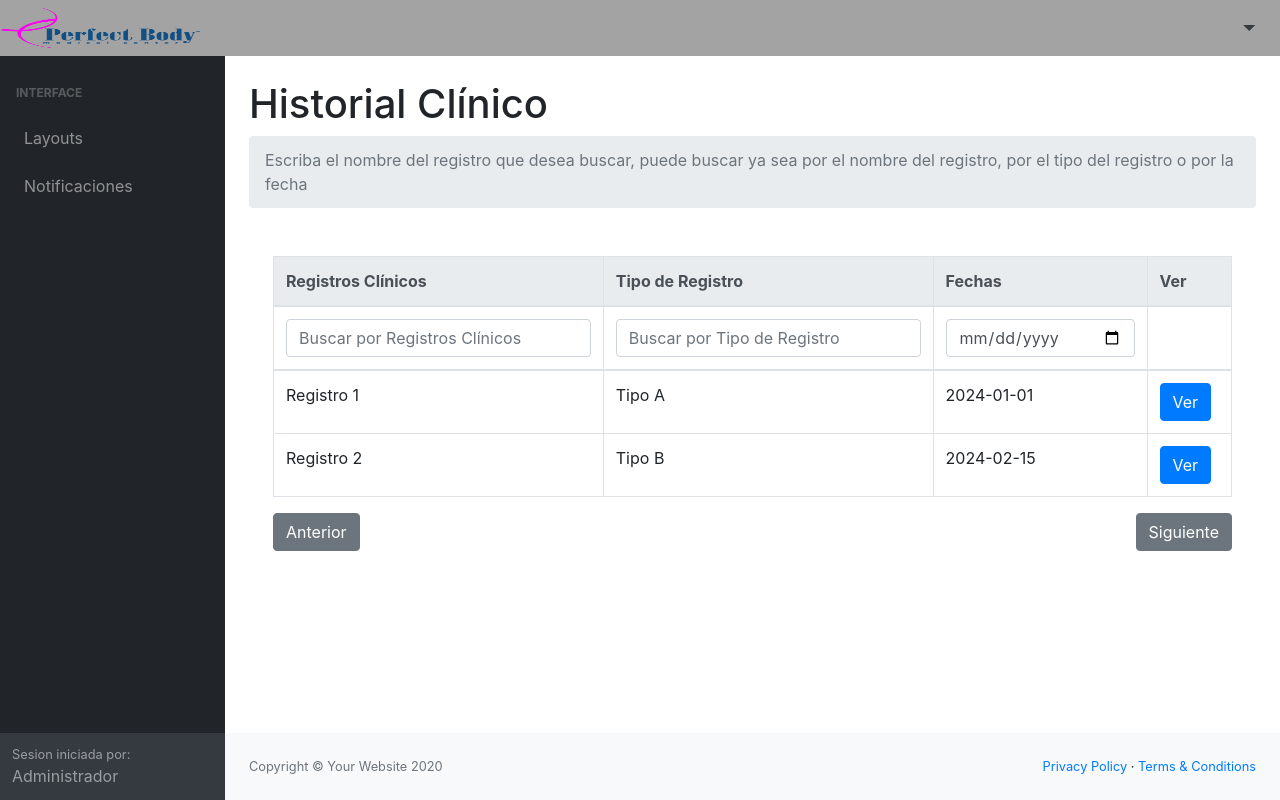
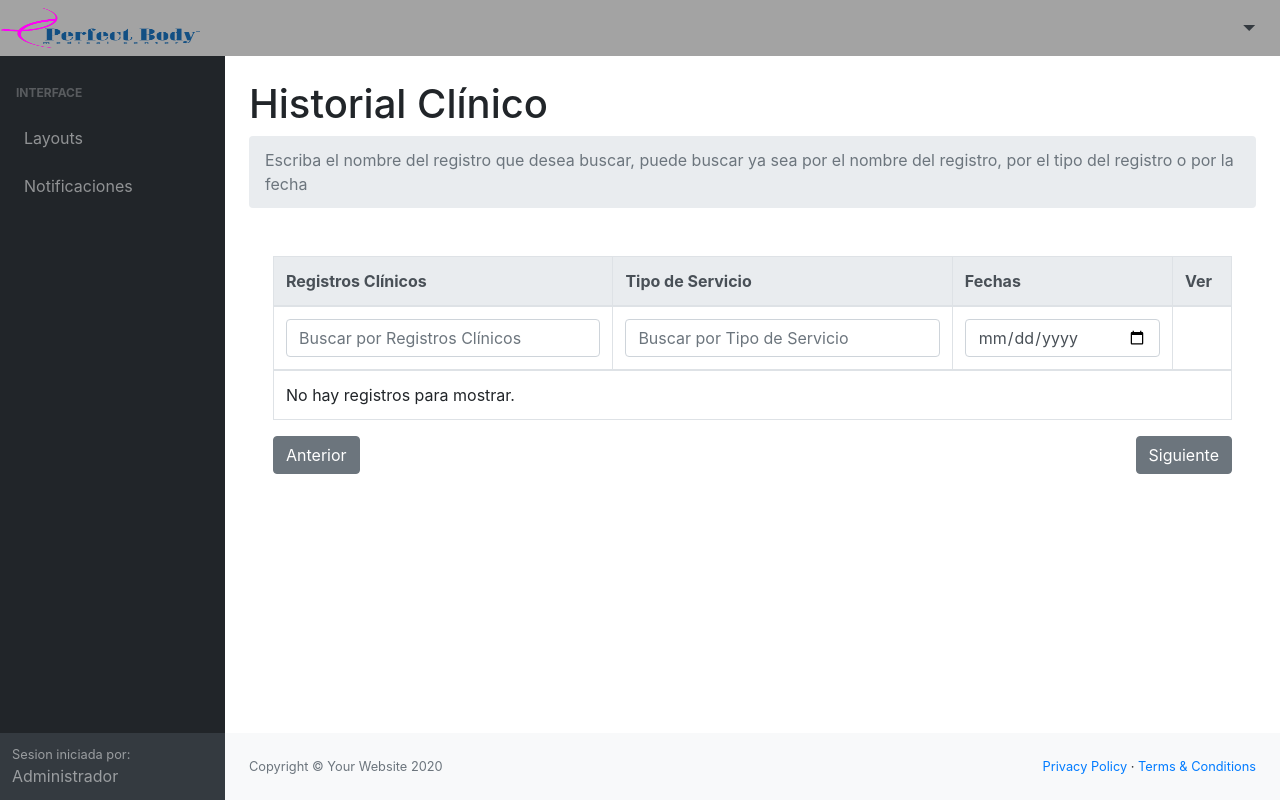
Before and after one commit to AndersonMal/projectregisterclinicalpb, a PHP site: page /index.php?url=Users in a window 1280 px wide. Run offline with PHP 8.4, Linux system fonts and the light colour scheme; the visitor is signed in with stand-in values (Sample User, id 1); a stand-in replaces the project's code that opens the database connection; some libraries are stand-ins or nearby versions.

Commit message:
Agg table in mainUser for show date of users, not terminated, remember search in internet about that

```diff
--- a/Controllers/RegisterController.php
+++ b/Controllers/RegisterController.php
@@ -63,5 +63,6 @@ class RegisterController extends Controller {
         }
         die();
     }
+
 }
 ?>
--- a/Controllers/Users.php
+++ b/Controllers/Users.php
@@ -13,12 +13,28 @@ class Users extends Controller{
 
     public function index()
     {
+        if (!isset($_SESSION['id_user'])) {
+            header("Location: " . base_url );
+            exit();
+        }
         //print_r($this->model->getUser());
         $this->views->getView($this, "index");
     }
 
+    public function logout() {
+        session_unset();
+        session_destroy();
+        header("Location: " . base_url );
+        exit();
+    }
+
     public function validate(){
         try {
+            if(isset($_POST['logout']))
+                {
+                    session_destroy();
+                    unset($_SESSION['username']);
+                }
             if(empty($_POST['document']) || empty($_POST['password'])){
                 $msg = "Los campos estan vacios";
             } else {
@@ -39,7 +55,6 @@ class Users extends Controller{
         }
         die();
     }
-
 }
 
 ?>
--- a/Views/Templates/mainUser.php
+++ b/Views/Templates/mainUser.php
@@ -8,7 +8,7 @@
         <meta name="author" content="" />
         <title>Registro clínico</title>
         <link href="<?php echo base_url; ?>/Assets/css/styles.css" rel="stylesheet" />
-        <script src="<?php echo base_url; ?>Assets/js/all.min.js" crossorigin="anonymous"></script>
+        <script src="<?php echo base_url; ?>/Assets/js/all.min.js" crossorigin="anonymous"></script>
     </head>
     <body class="sb-nav-fixed">
         <nav class="sb-topnav navbar navbar-expand navbar-dark bg-dark">
@@ -24,7 +24,9 @@
                     <div class="dropdown-menu dropdown-menu-right" aria-labelledby="userDropdown">
                         <a class="dropdown-item" href="#">Ayuda</a>
                         <div class="dropdown-divider"></div>
-                        <a class="dropdown-item" href="login.html">Cerrar sesión</a>
+                        <form id="logout" method="POST" action="<?php echo base_url; ?>Users/logout">
+                        <button type="submit" class="dropdown-item">Cerrar sesión</button>
+                    </form>
                     </div>
                 </li>
             </ul>
@@ -68,35 +70,36 @@
                         </ol>
 
                         <div class="container mt-5">
-                            <table class="table table-bordered">
+                            <table class="table table-bordered"  id="dataTable" width="100%" cellspacing="0">
                                 <thead class="thead-light">
                                     <tr>
                                         <th>Registros Clínicos</th>
-                                        <th>Tipo de Registro</th>
+                                        <th>Tipo de Servicio</th>
                                         <th>Fechas</th>
                                         <th>Ver</th>
                                     </tr>
                                     <tr>
-                                        <td><input type="text" class="form-control" placeholder="Buscar por Registros Clínicos"></td>
-                                        <td><input type="text" class="form-control" placeholder="Buscar por Tipo de Registro"></td>
+                                        <td><input type="text" class="form-control" placeholder="Buscar por Registros Clínicos" onkeyup="showHint(this.value)"></td>
+                                        <td><input type="text" class="form-control" placeholder="Buscar por Tipo de Servicio"></td>
                                         <td><input type="date" class="form-control" placeholder="Buscar por Fechas"></td>
                                         <td></td>
                                     </tr>
                                 </thead>
                                 <tbody>
+                                <?php if (!empty($data)) { ?>
+                                    <?php foreach ($data as $row) { ?>
+                                        <tr>
+                                            <td><?php echo htmlspecialchars($row->Nombre); ?></td>
+                                            <td><?php echo htmlspecialchars($row->Descrip); ?></td>
+                                            <td><?php echo htmlspecialchars($row->FechaHora); ?></td>
+                                            <td><button class="btn btn-primary">Ver</button></td>
+                                        </tr>
+                                    <?php } ?>
+                                <?php } else { ?>
                                     <tr>
-                                        <td>Registro 1</td>
-                                        <td>Tipo A</td>
-                                        <td>2024-01-01</td>
-                                        <td><button class="btn btn-primary">Ver</button></td>
+                                        <td colspan="4">No hay registros para mostrar.</td>
                                     </tr>
-                                    <tr>
-                                        <td>Registro 2</td>
-                                        <td>Tipo B</td>
-                                        <td>2024-02-15</td>
-                                        <td><button class="btn btn-primary">Ver</button></td>
-                                    </tr>
-                                    <!-- Más filas de datos -->
+                                <?php } ?>
                                 </tbody>
                             </table>
 
@@ -116,10 +119,6 @@
                     </div>
                 </main>
 
-
-
-
-
 <footer class="py-4 bg-light mt-auto">
                     <div class="container-fluid">
                         <div class="d-flex align-items-center justify-content-between small">
@@ -137,9 +136,6 @@
         <script src="<?php echo base_url; ?>Assets/js/jquery-3.5.1.min.js" crossorigin="anonymous"></script>
         <script src="<?php echo base_url; ?>Assets/js/bootstrap.bundle.min.js" crossorigin="anonymous"></script>
         <script src="<?php echo base_url; ?>Assets/js/scripts.js"></script>
-        <script src="<?php echo base_url; ?>Assets/js/Chart.min.js" crossorigin="anonymous"></script>
-        <script src="<?php echo base_url; ?>Assets/demo/chart-area-demo.js"></script>
-        <script src="<?php echo base_url; ?>Assets/demo/chart-bar-demo.js"></script>
-        <script src="<?php echo base_url; ?>Assets/js/jquery.dataTables.min.js" crossorigin="anonymous"></script>
+
     </body>
 </html>
--- a/index.php
+++ b/index.php
@@ -3,34 +3,22 @@
     $ruta = !empty($_GET['url']) ? $_GET['url'] : "Home/index";
     $array = explode("/", $ruta);
     $controller = $array[0];
-    $metodo = "index";
-    $parametro = "";
-    if(!empty($array[1])){
-        if(!empty($array[1] != "")){
-            $metodo = $array[1];
-        }
-    }
-
-    if(!empty($array[2])){
-        if(!empty($array[2] != "")){
-            for($i = 2; $i < count($array) ; $i++) {
-                $parametro .= $array[$i]. ",";
-            }
-            $parametro = trim($parametro, ",");
-        }
-    }
+    $metodo = !empty($array[1]) ? $array[1] : "index";
+    $parametro = !empty($array[2]) ? implode(",", array_slice($array, 2)) : "";
 
     require_once "Config/App/autoload.php";
     $dirControllers = "Controllers/".$controller.".php";
-    if(file_exists($dirControllers)){
+
+    if (file_exists($dirControllers)) {
         require_once $dirControllers;
         $controller = new $controller();
-        if(method_exists($controller, $metodo)) {
+        if (method_exists($controller, $metodo)) {
             $controller->$metodo($parametro);
-        }else{
-            echo "No existe el metodo";
+        } else {
+            echo "No existe el método";
         }
-    }else{
+    } else {
         echo "No existe el controlador";
     }
+
 ?>
```
Also changed, not shown: Config/App/Views.php (+16 -9 lines), Controllers/ClinicalRecordsController.php (added, +29 -0 lines), Models/RegisterModel.php (+18 -0 lines), Assets/js/scripts.js (line endings or trailing spaces).
